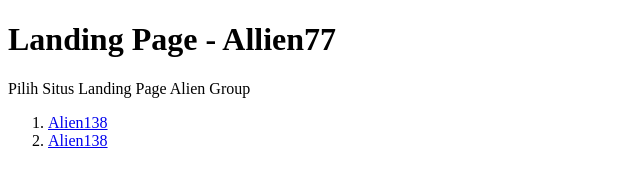
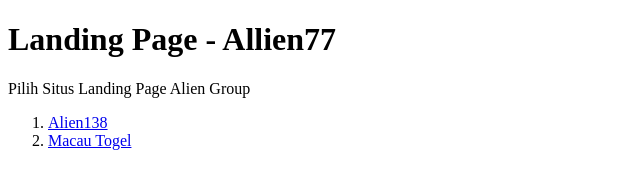
Before and after one commit to allien77/allien77.github.io, a plain HTML site: page index.html in a window 1280 px wide. Shown: the full height of the page, 0-640 px from the left. Drawn offline with Linux system fonts and the light colour scheme.

Commit message:
Update index.html
update 1

```diff
--- a/index.html
+++ b/index.html
@@ -8,7 +8,7 @@
 <p>Pilih Situs Landing Page Alien Group</p>
 <ol>
   <li><a href="https://allien77.github.io/alien138/">Alien138</a></li>
-  <li><a href="https://allien77.github.io/toto-macau/">Alien138</a></li>
+  <li><a href="https://allien77.github.io/toto-macau/">Macau Togel</a></li>
 </ol>
 </body>
 </html>
```
